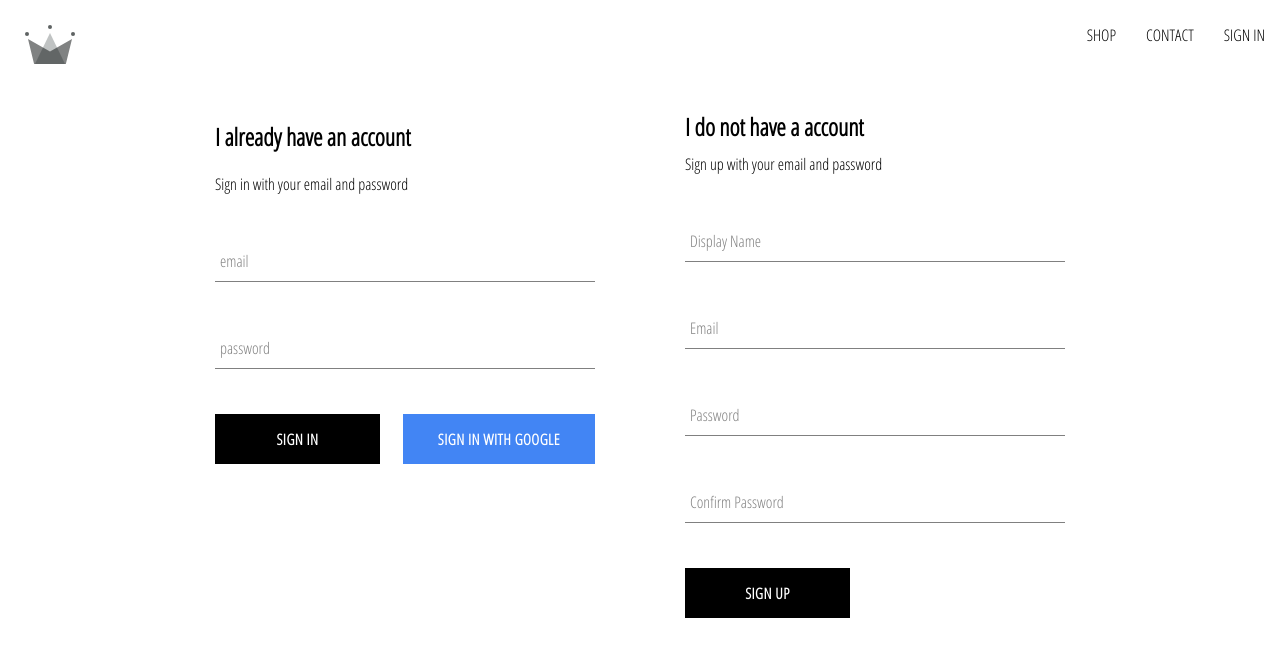
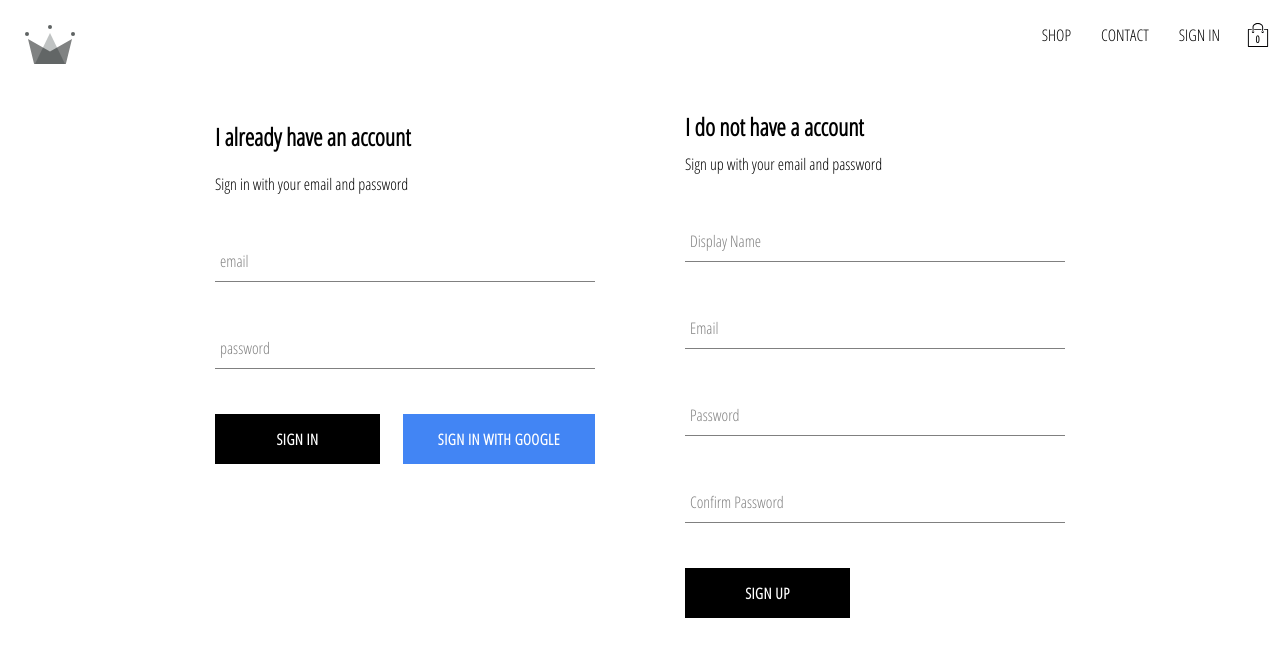
Before and after one commit to Poeyfarre/e-commerce, a React (Create React App) app: page /signin in a window 1280 px wide. Shown: the top 656 px of the page. Built offline with nearby package versions, Linux system fonts and the light colour scheme; no server answers.

Commit message:
added cartIcon and cartDropDown and implemented cart reducer

```diff
--- /dev/null
+++ b/src/components/cart-dropdown/cart-dropdown.component.jsx
@@ -0,0 +1,14 @@
+import React from 'react';
+
+import CustomButton from '../custom-button/custom-button.component';
+
+import './cart-dropdown.styles.scss';
+
+const CartDropdown = () => (
+	<div className="cart-dropdown">
+		<div className="cart-items" />
+		<CustomButton>GO TO CHECKOUT</CustomButton>
+	</div>
+);
+
+export default CartDropdown;
--- /dev/null
+++ b/src/components/cart-dropdown/cart-dropdown.styles.scss
@@ -0,0 +1,24 @@
+.cart-dropdown {
+	position: absolute;
+	width: 240px;
+	height: 340px;
+	display: flex;
+	flex-direction: column;
+	padding: 20px;
+	border: 1px solid black;
+	background-color: white;
+	top: 80px;
+	right: 0;
+	z-index: 5;
+
+	.cart_items {
+		height: 240px;
+		display: flex;
+		flex-direction: column;
+		overflow: scroll;
+	}
+
+	button {
+		margin-top: auto;
+	}
+}
--- /dev/null
+++ b/src/components/cart-icon/cart-icon.component.jsx
@@ -0,0 +1,20 @@
+import React from 'react';
+import { connect } from 'react-redux';
+
+import { toggleCartHidden } from '../../redux/cart/cart.actions';
+
+import { ReactComponent as ShoppingIcon } from '../../assets/shopping-bag.svg';
+
+import './cart-icon.styles.scss';
+
+const CartIcon = ({ toggleCartHidden }) => (
+	<div className="cart-icon" onClick={toggleCartHidden}>
+		<ShoppingIcon className="shopping-icon" />
+		<span className="item-count">0</span>
+	</div>
+);
+const mapDispatchToProps = (dispatch) => ({
+	toggleCartHidden: () => dispatch(toggleCartHidden()),
+});
+
+export default connect(null, mapDispatchToProps)(CartIcon);
--- /dev/null
+++ b/src/components/cart-icon/cart-icon.styles.scss
@@ -0,0 +1,21 @@
+.cart-icon {
+	width: 45px;
+	height: 45px;
+	position: relative;
+	display: flex;
+	align-items: center;
+	justify-content: center;
+	cursor: pointer;
+
+	.shopping-icon {
+		width: 24px;
+		height: 24px;
+	}
+
+	.item-count {
+		position: absolute;
+		font-size: 10px;
+		font-weight: bold;
+		bottom: 12px;
+	}
+}
--- a/src/components/header/header.component.jsx
+++ b/src/components/header/header.component.jsx
@@ -3,12 +3,14 @@ import { Link } from 'react-router-dom';
 import { connect } from 'react-redux';
 
 import { auth } from '../../firebase/firebase.utils';
+import CartIcon from '../cart-icon/cart-icon.component';
+import CartDropdown from '../cart-dropdown/cart-dropdown.component';
 
 import { ReactComponent as Logo } from '../../assets/crown.svg';
 
 import './header.styles.scss';
 
-const Header = ({ currentUser }) => (
+const Header = ({ currentUser, hidden }) => (
 	<div className="header">
 		<Link className="logo-container" to="/">
 			<Logo className="logo" />
@@ -29,12 +31,15 @@ const Header = ({ currentUser }) => (
 					SIGN IN
 				</Link>
 			)}
+			<CartIcon />
 		</div>
+		{hidden ? null : <CartDropdown />}
 	</div>
 );
 
-const mapStateToProps = (state) => ({
-	currentUser: state.user.currentUser,
+const mapStateToProps = ({ user: { currentUser }, cart: { hidden } }) => ({
+	currentUser,
+	hidden,
 });
 
 export default connect(mapStateToProps)(Header);
--- /dev/null
+++ b/src/redux/cart/cart.actions.js
@@ -0,0 +1,5 @@
+import CartActionTypes from './cart.types';
+
+export const toggleCartHidden = () => ({
+	type: CartActionTypes.TOGGLE_CART_HIDDEN,
+});
--- /dev/null
+++ b/src/redux/cart/cart.reducer.js
@@ -0,0 +1,19 @@
+import CartActionTypes from './cart.types';
+
+const INITIAL_STATE = {
+	hidden: true,
+};
+
+const cartReducer = (state = INITIAL_STATE, action) => {
+	switch (action.type) {
+		case CartActionTypes.TOGGLE_CART_HIDDEN:
+			return {
+				...state,
+				hidden: !state.hidden,
+			};
+		default:
+			return state;
+	}
+};
+
+export default cartReducer;
--- /dev/null
+++ b/src/redux/cart/cart.types.js
@@ -0,0 +1,5 @@
+const CartActionTypes = {
+	TOGGLE_CART_HIDDEN: 'TOGGLE_CART_HIDDEN',
+};
+
+export default CartActionTypes;
--- a/src/redux/root-reducer.js
+++ b/src/redux/root-reducer.js
@@ -1,7 +1,9 @@
 import { combineReducers } from 'redux';
 
 import userReducer from './user/user.reducer';
+import cartReducer from './cart/cart.reducer';
 
 export default combineReducers({
 	user: userReducer,
+	cart: cartReducer,
 });
```
Also changed, not shown: src/assets/shopping-bag.svg (added).
